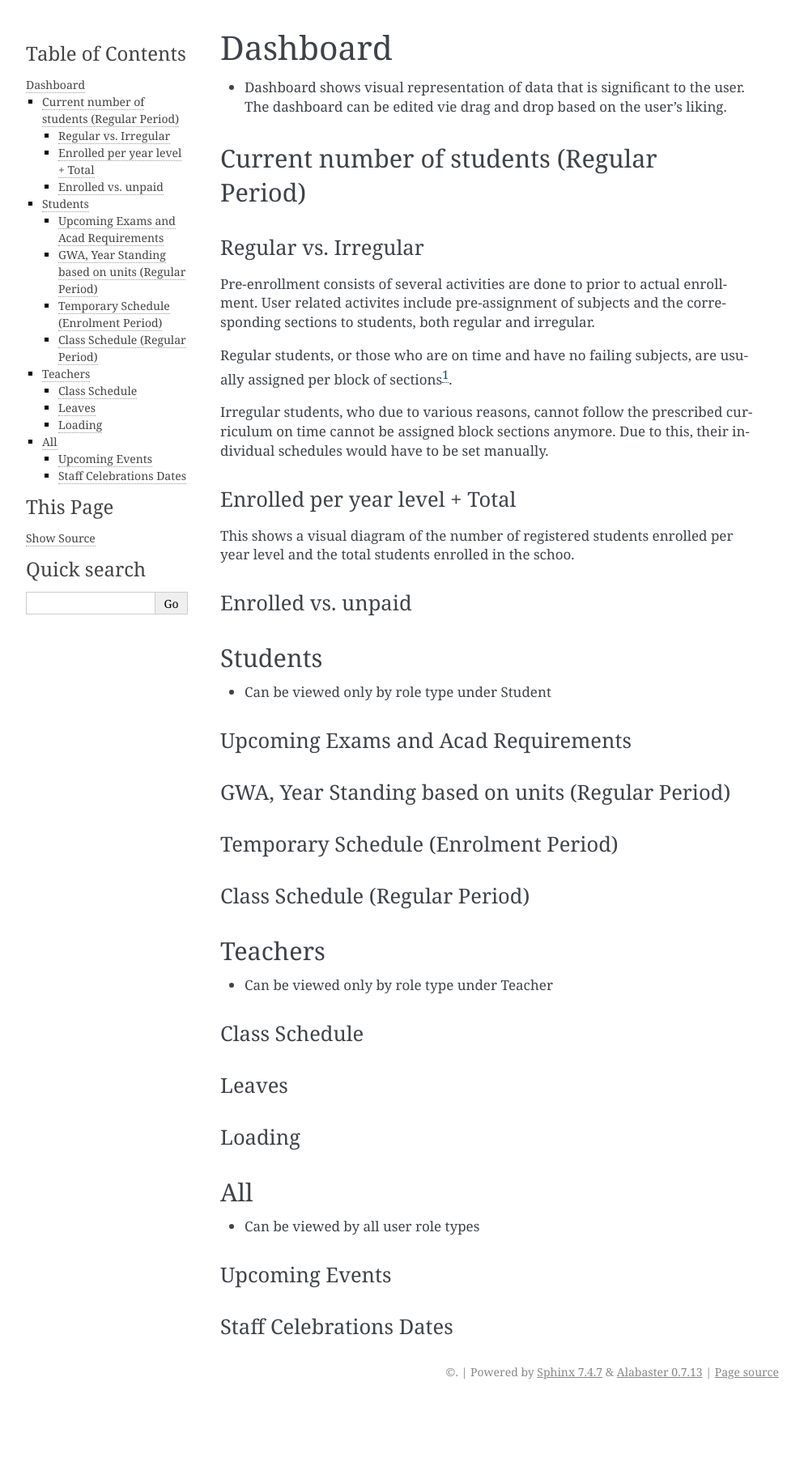
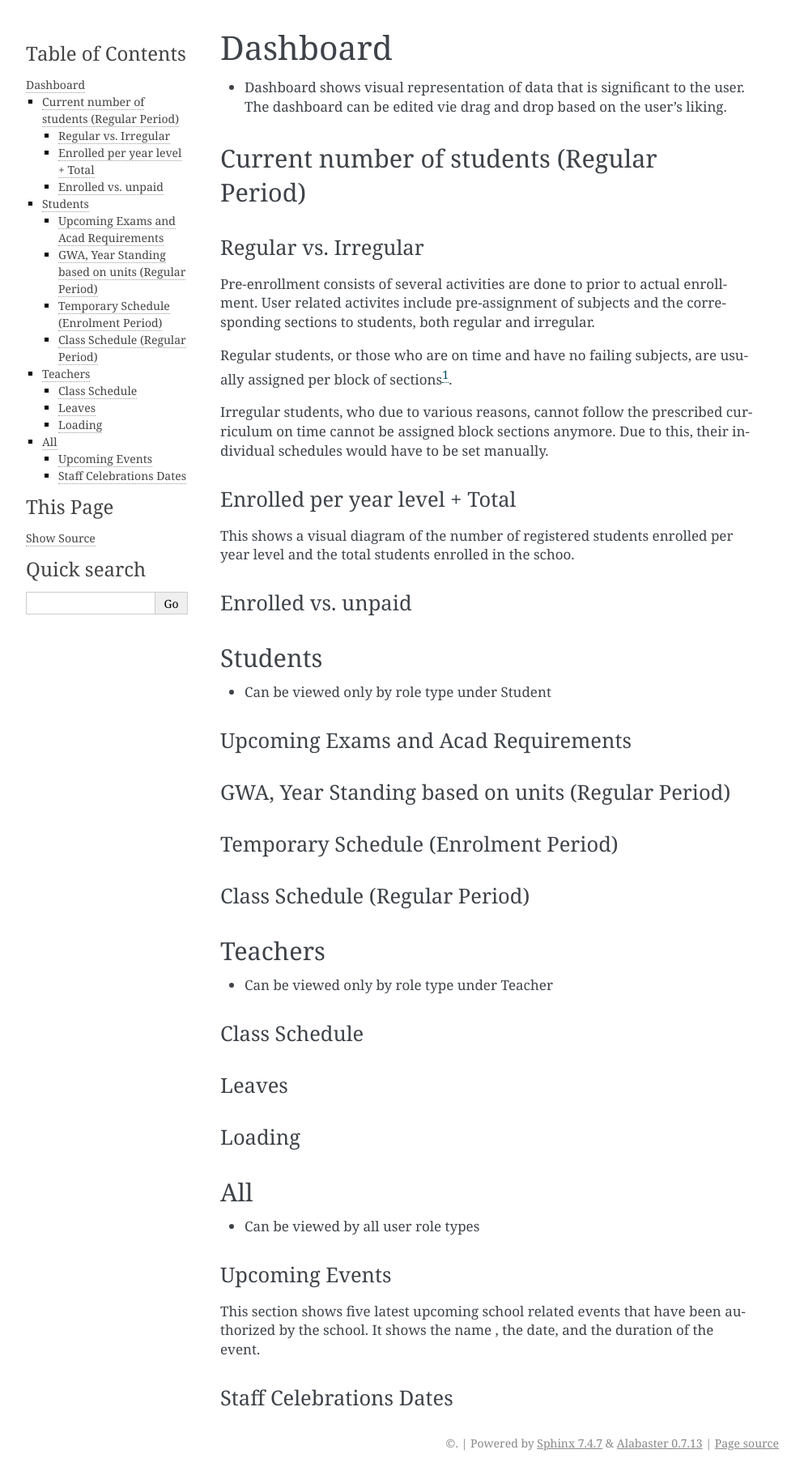
Before and after one commit to ivanasaberon/uCampAcademia, a Sphinx documentation site: the page built from Akademia.Docs/docs/Dashboard.md, in a window 1280 px wide. Shown: the whole page at 81% size, without its empty margins (148-1141 px from the left). Built offline with Sphinx 7.4.7, drawn with Linux system fonts in a browser that asks for light colours; before the commit the page ends 1734 px from its top, so only the background shows below that.

Commit message:
Update Dashboard.md
upcoming events

```diff
--- a/Akademia.Docs/docs/Dashboard.md
+++ b/Akademia.Docs/docs/Dashboard.md
@@ -32,4 +32,7 @@ Irregular students, who due to various reasons, cannot follow the prescribed cur
  ### All
  - Can be viewed by all user role types
  ##### Upcoming Events
+
+This section shows five latest upcoming school related events that have been authorized by the school. It shows the name , the date, and the duration of the event.
+
  ##### Staff Celebrations Dates
```
